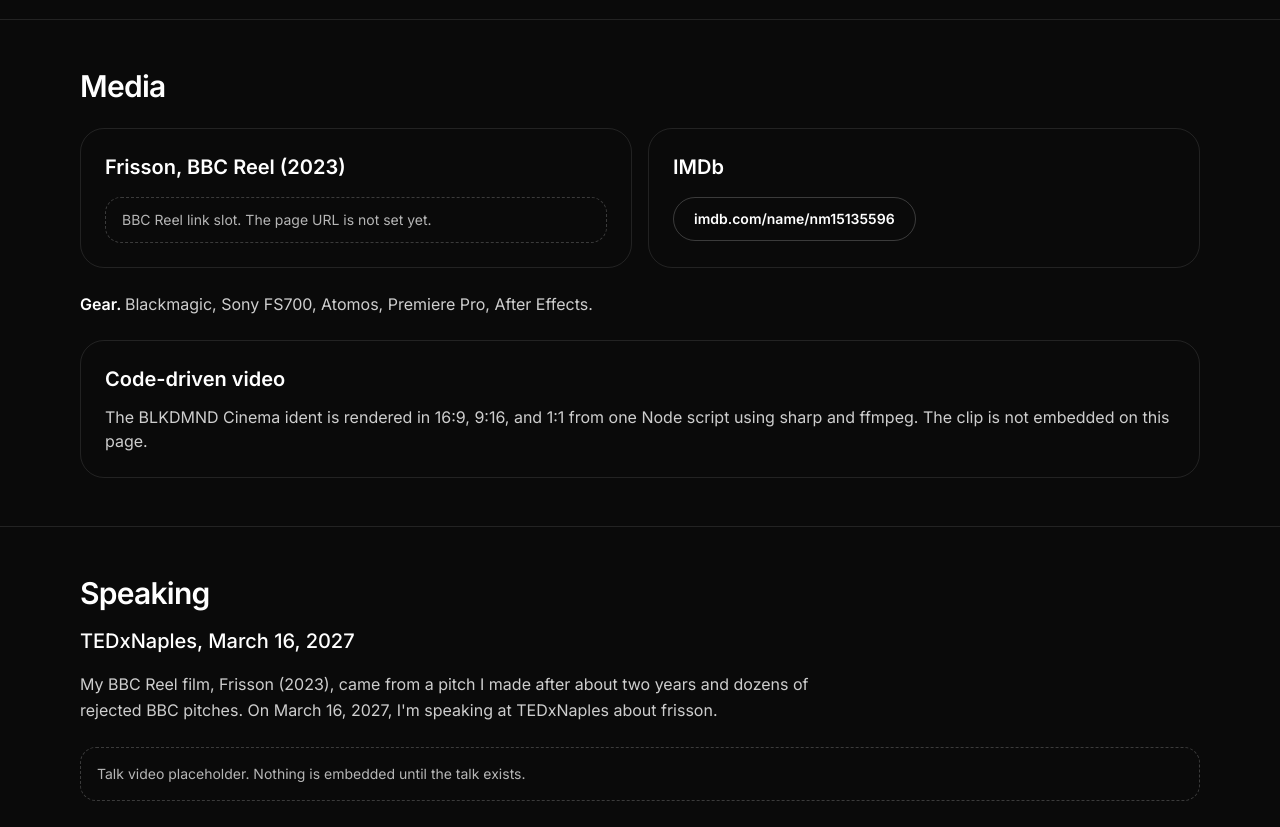
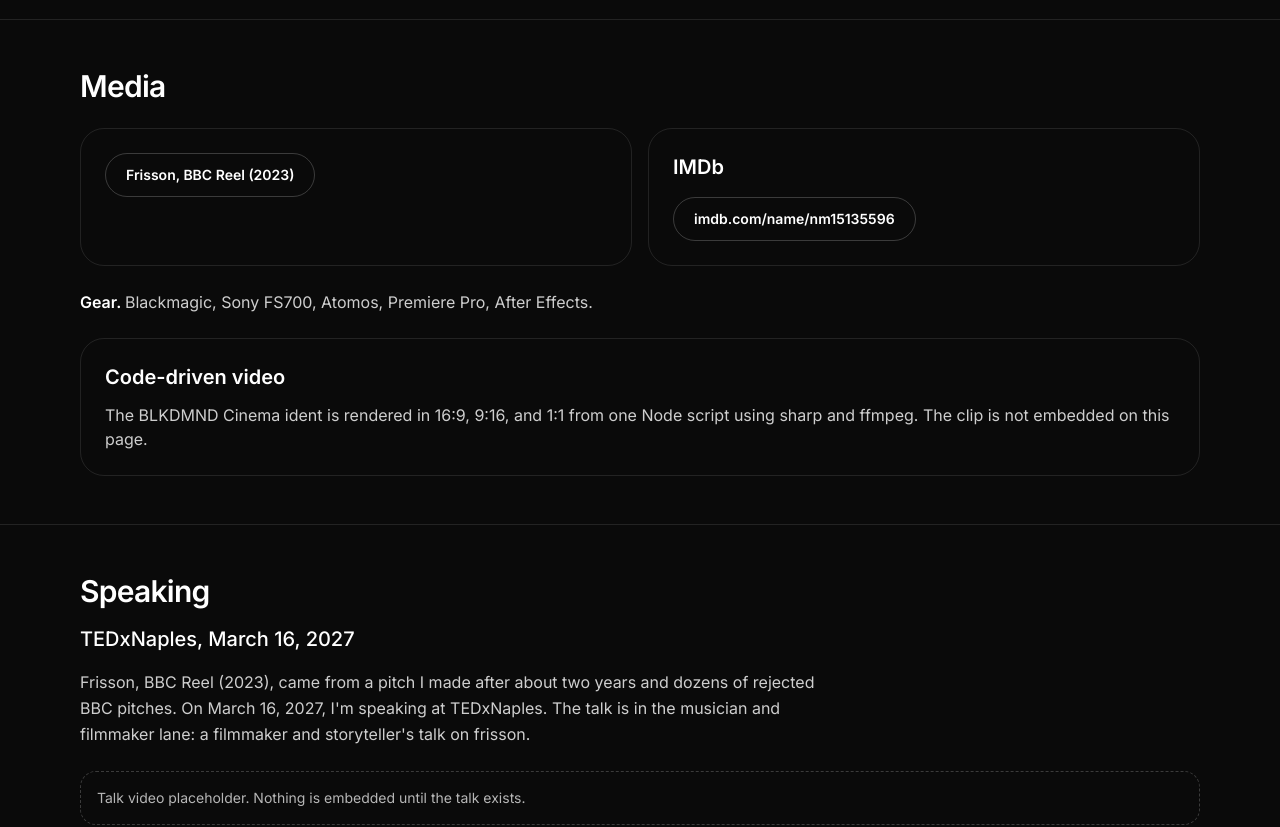
Before and after one commit to BLKDMND-DIGITAL/gd-portfolio, a React (Vite) app: page / in a window 1280 px wide. Shown: the part 3540-4367 px from the top of the page. Built offline with nearby package versions, Linux system fonts and the light colour scheme.

Commit message:
Link Frisson to BBC Reel and confirm the TEDx announcement.
The Frisson control is a text link only, with no role credit, embed, or still. The talk is framed as a filmmaker and storyteller piece on frisson.

Co-authored-by: GD183CC <GD183CC@users.noreply.github.com>

```diff
--- a/src/App.tsx
+++ b/src/App.tsx
@@ -290,16 +290,15 @@ export default function App() {
             ) : null}
             <div className="mt-6 grid gap-4 md:grid-cols-2">
               <article className="rounded-3xl border border-white/10 p-6">
-                <h3 className="text-xl font-semibold">Frisson, BBC Reel (2023)</h3>
-                {BBC_REEL_URL ? (
-                  <ExternalLink href={BBC_REEL_URL} className={`${btnGhost} mt-4`}>
-                    BBC Reel
-                  </ExternalLink>
-                ) : (
-                  <p className="mt-4 rounded-2xl border border-dashed border-white/20 px-4 py-3 text-sm text-white/70">
-                    BBC Reel link slot. The page URL is not set yet.
-                  </p>
-                )}
+                <h3 className="text-xl font-semibold">
+                  {BBC_REEL_URL ? (
+                    <ExternalLink href={BBC_REEL_URL} className={`${btnGhost} mt-0`}>
+                      Frisson, BBC Reel (2023)
+                    </ExternalLink>
+                  ) : (
+                    "Frisson, BBC Reel (2023)"
+                  )}
+                </h3>
               </article>
               <article className="rounded-3xl border border-white/10 p-6">
                 <h3 className="text-xl font-semibold">IMDb</h3>
--- a/src/config.ts
+++ b/src/config.ts
@@ -1,6 +1,6 @@
 /**
  * Site configuration. CONTACT_EMAIL is the only email address in this project.
- * Greg must confirm TEDx allows a public announcement before SHOW_TEDX stays on.
+ * Greg confirmed on Oct 4, 2026 that TEDx allows the announcement. SHOW_TEDX stays on.
  */
 
 export const CONTACT_EMAIL = "info@gregdukesai.com";
@@ -10,7 +10,7 @@ export const RESUME_AVAILABLE = false;
 
 export const RESUME_PATH = "/Greg_Dukes_Resume.pdf";
 
-/** TEDxNaples, March 16, 2027. Default on; Greg must confirm TEDx allows announcing it. */
+/** TEDxNaples, March 16, 2027. Greg confirmed the announcement is allowed. */
 export const SHOW_TEDX = true;
 
 /**
@@ -19,8 +19,8 @@ export const SHOW_TEDX = true;
  */
 export const REEL_URL = "";
 
-/** TODO: Greg supplies the BBC Reel page URL for Frisson. Empty keeps a title-only slot. */
-export const BBC_REEL_URL = "";
+/** Frisson on BBC Reel. Link only. Do not embed the video or use a BBC still. */
+export const BBC_REEL_URL = "https://www.bbc.com/reel/video/p0dgrs1l/watch";
 
 /** Public path for a real Alchemy demo image. Empty hides the slot. */
 export const ALCHEMY_DEMO_IMG = "";
--- a/src/content.ts
+++ b/src/content.ts
@@ -199,5 +199,5 @@ export const GEAR =
 export const SPEAKING = {
   title: "TEDxNaples",
   when: "March 16, 2027",
-  body: "My BBC Reel film, Frisson (2023), came from a pitch I made after about two years and dozens of rejected BBC pitches. On March 16, 2027, I'm speaking at TEDxNaples about frisson.",
+  body: "Frisson, BBC Reel (2023), came from a pitch I made after about two years and dozens of rejected BBC pitches. On March 16, 2027, I'm speaking at TEDxNaples. The talk is in the musician and filmmaker lane: a filmmaker and storyteller's talk on frisson.",
 };
```
Also changed, not shown: 2 other files (tests, documents, lock files or other folders).
